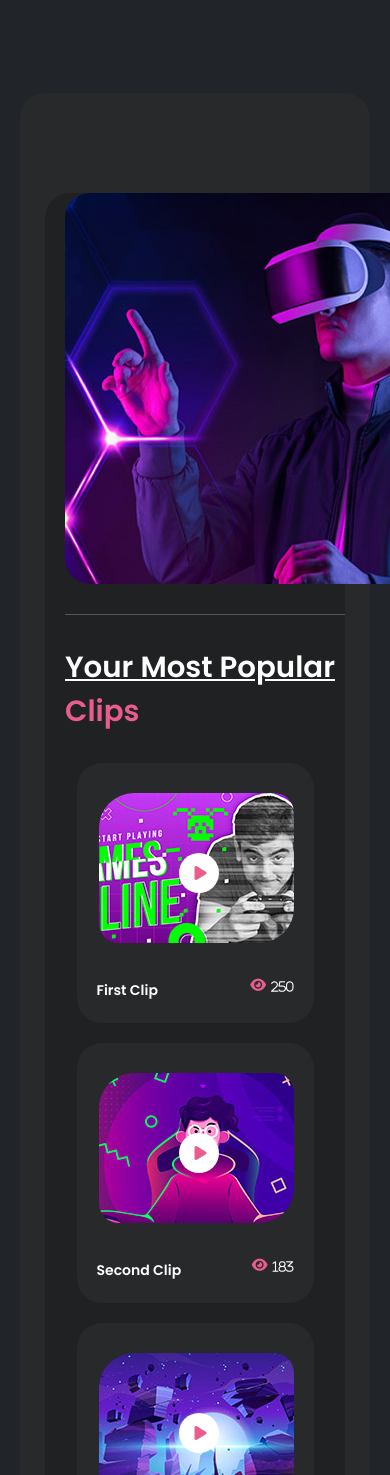
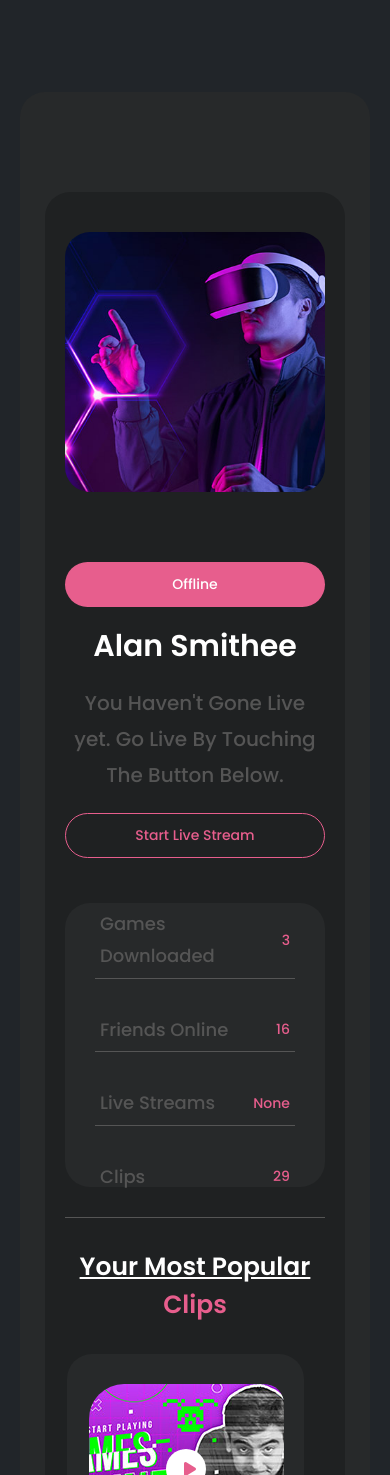
Before and after one commit to sauliusss/cyborg-multipage, a website: page profile.html in a window 390 px wide. Shown: the part 125-1600 px from the top of the page. Drawn offline with Linux system fonts and the light colour scheme.

Commit message:
all responsive done

```diff
--- a/css/base/layout.css
+++ b/css/base/layout.css
@@ -728,8 +728,7 @@ form i {
   padding-left: 5px;
   border-radius: 20px;
 }
-.btn:nth-child(5) img,
-.btn:nth-child(5) span {
+.btn:nth-child(5) img {
   vertical-align: middle;
 }
 .btn:nth-child(5):hover {
--- a/css/components/button.css
+++ b/css/components/button.css
@@ -87,12 +87,13 @@
 }
 .clip-btn i {
   position: absolute;
-  top: 60px;
-  left: 80px;
+  top: 50%;
+  left: 50%;
   width: 40px;
   height: 40px;
   padding: 12px 8px 8px 16px;
   background-color: #fff;
   color: #e75e8d;
   border-radius: 25px;
+  transform: translate(-50%, -25%);
 }
--- a/css/pages/browse.css
+++ b/css/pages/browse.css
@@ -54,7 +54,7 @@
   position: absolute;
   top: 305px;
   left: 30px;
-  /* opacity: 0; */
+  opacity: 0;
   transition: 0.4s all;
 }
 .overlay p {
--- a/css/pages/profile.css
+++ b/css/pages/profile.css
@@ -23,6 +23,8 @@
 }
 
 .person-profile img {
+  margin: 20px 0 0 0;
+  width: 50%;
   border-radius: 25px;
 }
 
@@ -57,7 +59,7 @@
 }
 
 .person-profile > .background {
-  display: inline-block;
+  display: block;
   width: 400px;
   height: 300px;
   padding: 0;
@@ -67,9 +69,10 @@
 .set > .text {
   display: flex;
   flex-direction: row;
-  font-size: 14px;
   padding: 5px;
   margin: 30px;
+  align-items: center;
+  font-size: 14px;
   border-bottom: solid 1px #555;
 }
 
@@ -125,3 +128,93 @@
   color: #666;
   border: 1px solid #666;
 }
+
+@media (max-width: 576px) {
+  .width > .row-block {
+    display: block;
+  }
+}
+
+@media (max-width: 768px) {
+  .clips {
+    text-align: center;
+  }
+
+  .black-background .clips > .block-content {
+    display: flex;
+  }
+}
+
+@media (max-width: 992px) {
+  .row .person-profile > .background {
+    width: 100%;
+    margin: 45px 0 0 0;
+  }
+
+  .background .black-background > .person-profile img {
+    width: 100%;
+    margin: 30px 0 0 0;
+  }
+
+  .person-profile {
+    display: block;
+    padding-bottom: 30px;
+  }
+
+  .offline {
+    width: 100%;
+    margin: 0;
+    text-align: center;
+  }
+
+  .offline > .button {
+    width: 100%;
+  }
+
+  .offline > .text-white {
+    font-size: 30px;
+  }
+
+  .offline > .text-no-bold {
+    font-size: 20px;
+  }
+
+  .width > .row-block img {
+    width: 80%;
+    margin-right: 0;
+  }
+
+  .width .row-block > .text {
+    display: flex;
+    flex-direction: column;
+    justify-content: center;
+    margin: 20px 0 0 0;
+  }
+}
+
+@media (max-width: 1200px) {
+  .margin-right > .black-background {
+    padding: 10px 20px 50px 20px;
+  }
+
+  .black-background > .person-profile img {
+    width: 30%;
+    height: 30%;
+    margin: 60px 0 0 0;
+  }
+
+  .person-profile > .background {
+    width: 330px;
+    height: 284px;
+
+    margin: 45px 26px 0 0;
+  }
+}
+
+@media (max-width: 1400px) {
+  .person-profile img {
+    width: 35%;
+    height: 35%;
+    margin: 40px 0 0 0;
+  }
+}
--- a/profile.html
+++ b/profile.html
@@ -31,10 +31,7 @@
             <a class="btn" href="./browse.html">Browse</a>
             <a class="btn" href="./details.html">Details</a>
             <a class="btn" href="./streams.html">Streams</a>
-            <a class="btn" href="./profile.html"
-              ><span>Profile</span>
-              <img src="./img/profile-header.jpg" alt="picture in button" />
-            </a>
+            <a class="btn" href="./profile.html">Profile <img src="./img/profile-header.jpg" alt="picture in button" /></a>
           </div>
         </div>
       </div>
@@ -44,7 +41,7 @@
       <!-- person-profile section -->
       <div class="container">
         <div class="row">
-          <div class="background">
+          <div class="background margin-right">
             <div class="black-background">
               <div class="person-profile">
                 <img src="./img/profile img/profile.jpg" alt="img" />
@@ -75,9 +72,8 @@
               </div>
               <!-- clips section -->
               <div class="most_popular clips">
-                <div class="title">
-                  <h3><span> Your Most Popular </span> Clips</h3>
-                </div>
+                <h3 class="title"><span> Your Most Popular </span> Clips</h3>
+
                 <div class="block-content">
                   <div class="block lighter-background">
                     <div class="right clip-btn">
@@ -131,10 +127,9 @@
             </div>
             <!-- library section -->
             <div class="gaming_library black-background library">
-              <div class="title">
-                <h3><span> Your Gaming</span> Library</h3>
-              </div>
-              <div class="row-content">
+              <h3 class="title"><span> Your Gaming</span> Library</h3>
+
+              <div class="row-content width">
                 <div class="row-block">
                   <img src="./img/game-01.jpg" alt="img" />
                   <div class="text">
```
Also changed, not shown: browse.html (+1 -4 lines), details.html (+1 -4 lines), index.html (+1 -4 lines), streams.html (+1 -4 lines).
